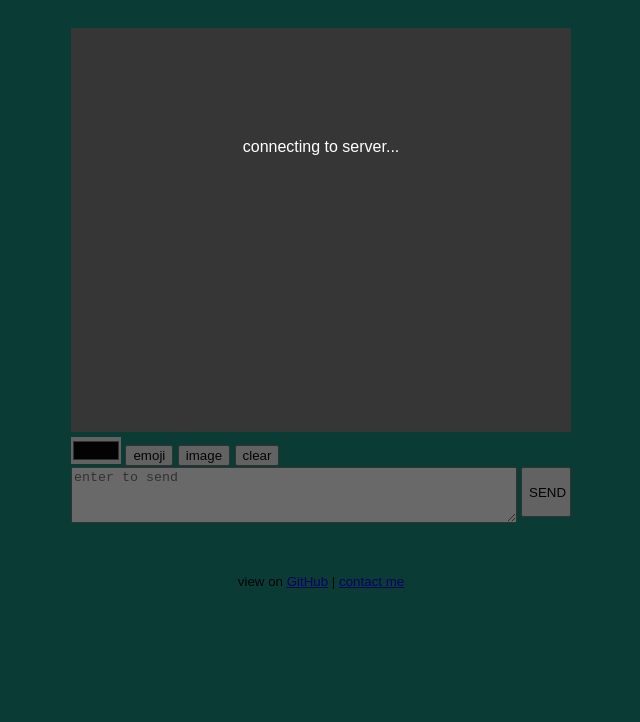
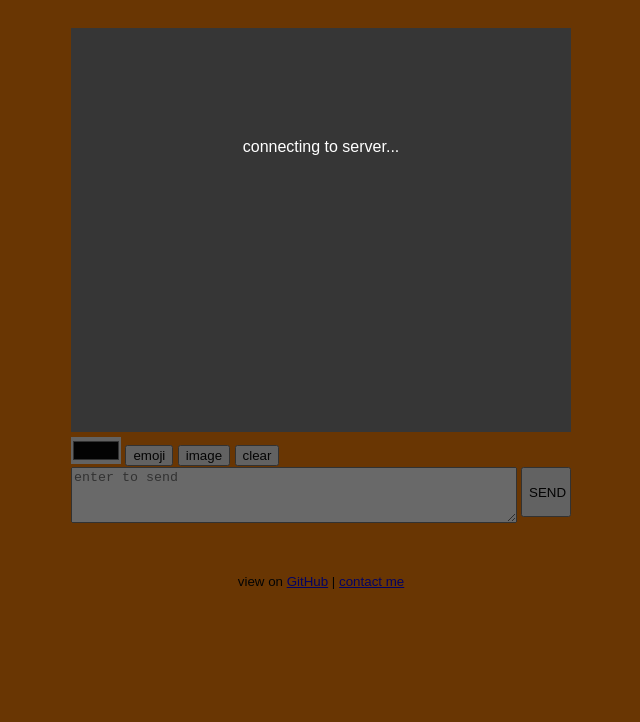
Before and after one commit to PilarV2/Anonymous-Chat-Web, a website: page www/index.html in a window 1280 px wide. Shown: the part 78-800 px from the top of the page, without its empty margins (319-959 px from the left). Drawn offline with nearby package versions, Linux system fonts and the light colour scheme; no server answers.

Commit message:
Update main.css

```diff
--- a/www/styles/main.css
+++ b/www/styles/main.css
@@ -1,6 +1,6 @@
 html, body {
     margin: 0;
-    background-color: #128C7E;
+    background-color: #FF7F00;
     font-family: sans-serif;
 }
 .wrapper {
@@ -8,7 +8,7 @@ html, body {
     height: 640px;
     padding: 5px;
     margin: 0 auto;
-    background-color: #128C7E;
+    background-color: #FF7F00;
 }
 #loginWrapper {
     position: fixed;
```
